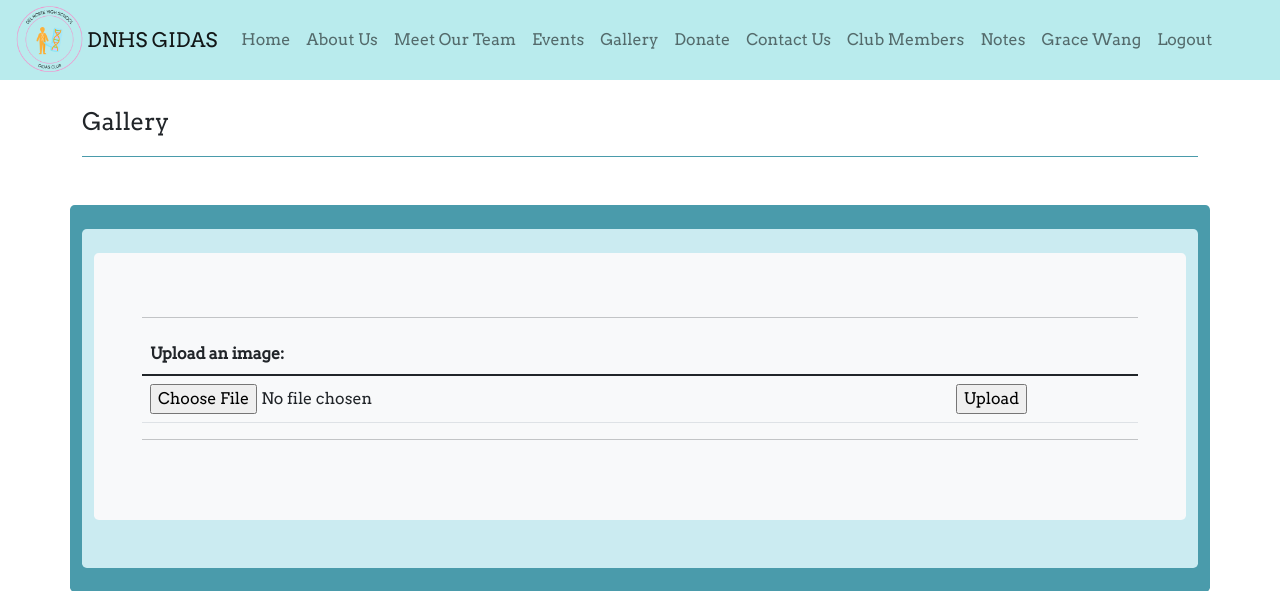
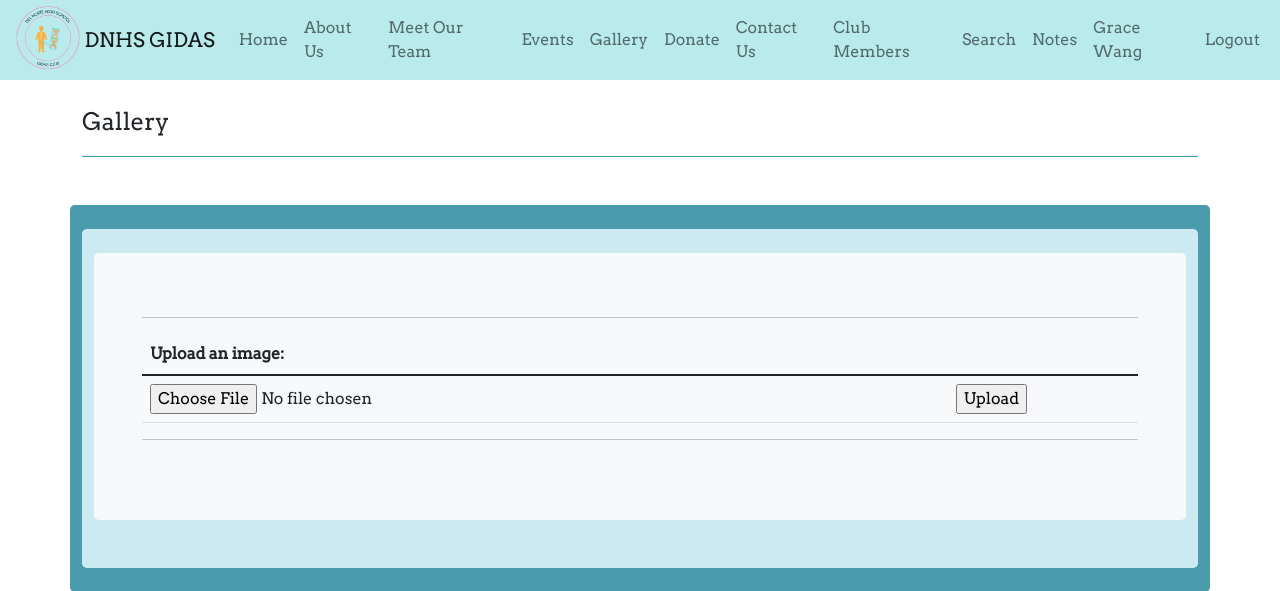
Before and after one commit to VidhiKulkarni/teamlace, a Flask app: page /content/ in a window 1280 px wide. Shown: the top 591 px of the page. Run offline with Flask 2, Linux system fonts and the light colour scheme; a user stored in the database is signed in; some libraries are stand-ins or nearby versions.

Commit message:
Search members

```diff
--- a/templates/fragments/navbar.html
+++ b/templates/fragments/navbar.html
@@ -83,6 +83,13 @@
                     <div class="collapse navbar-collapse" id="navbarHome">
                         <ul class="navbar-nav">
                             <li class="nav-item active">
+                                <a class="nav-link" href="{{ url_for('crud.search') }}">Search<span class="sr-only"></span></a>
+                            </li>
+                        </ul>
+                    </div>
+                    <div class="collapse navbar-collapse" id="navbarHome">
+                        <ul class="navbar-nav">
+                            <li class="nav-item active">
                                 <a class="nav-link" href="{{ url_for('notes.notes') }}">Notes<span class="sr-only"></span></a>
                             </li>
                         </ul>
```
Also changed, not shown: model/myDB.db.
